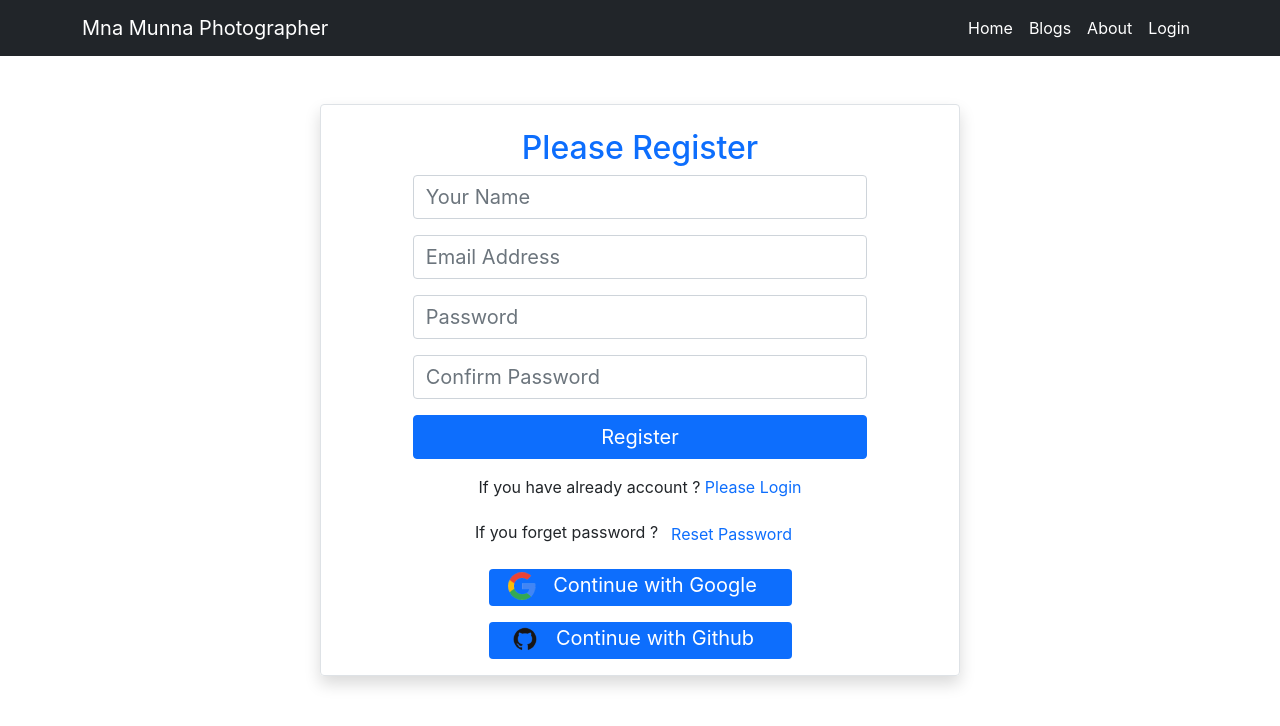
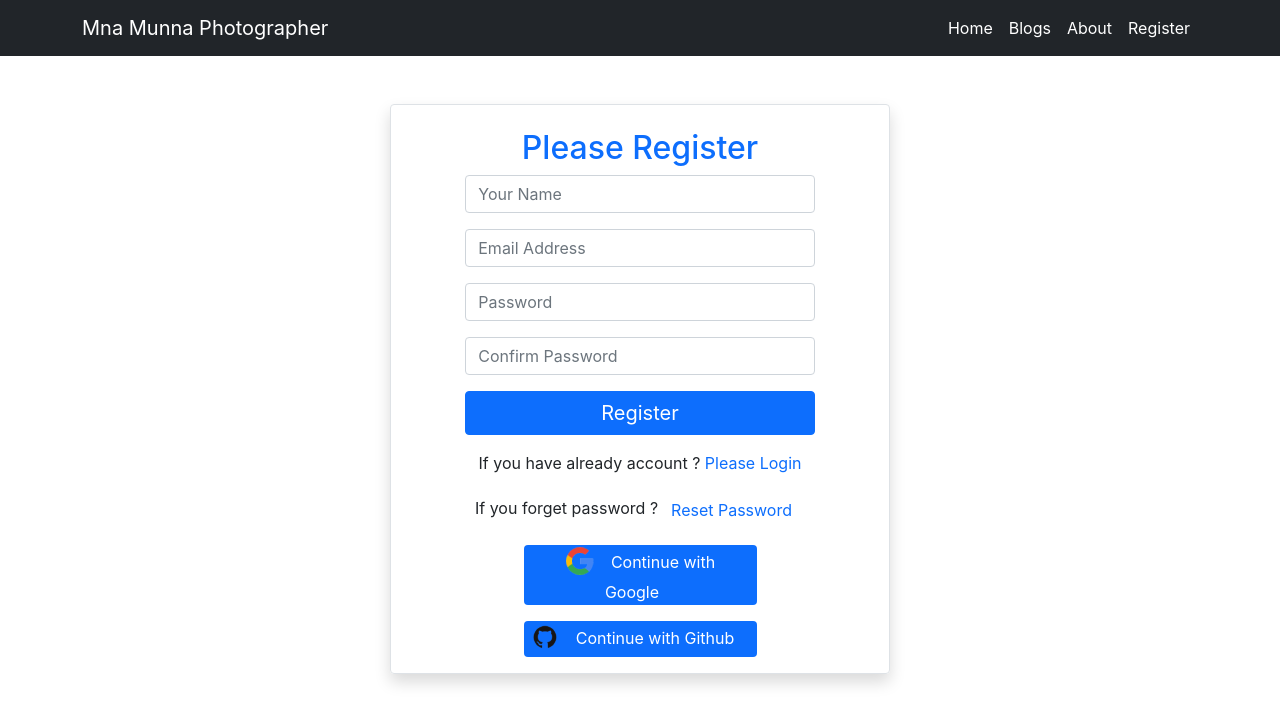
Before and after one commit to nurulazam-dev/mna-munna-photographer, a React (Create React App) app: page /register in a window 1280 px wide. Shown: the top 726 px of the page. Built offline with nearby package versions, Linux system fonts and the light colour scheme; no server answers.

Commit message:
some bag solve

```diff
--- a/src/Pages/Header/Header.js
+++ b/src/Pages/Header/Header.js
@@ -23,9 +23,12 @@ const Header = () => {
                         <Nav.Link as={Link} to="blogs" className='text-white'>Blogs</Nav.Link>
                         <Nav.Link as={Link} to="about" className='text-white'>About</Nav.Link>
                         {user ? <button className='btn btn-link text-white text-decoration-none' onClick={handleSignOut}>Sign out</button>
-                            : (<Nav.Link as={Link} to="login" className='text-white'>
+                            : (<Nav.Link as={Link} to="register" className='text-white'>
+                                Register
+                            </Nav.Link>) || (<Nav.Link as={Link} to="login" className='text-white'>
                                 Login
-                            </Nav.Link>)}
+                            </Nav.Link>)
+                            }
                     </Nav>
                 </Navbar.Collapse>
             </Container>
--- a/src/Pages/Login/Login.js
+++ b/src/Pages/Login/Login.js
@@ -11,7 +11,7 @@ const Login = () => {
         signInWithEmailAndPassword,
         user,
         loading,
-        error,
+        error
     ] = useSignInWithEmailAndPassword(auth);
 
     const navigate = useNavigate();
@@ -35,15 +35,15 @@ const Login = () => {
         navigate(from, { replace: true })
     }
     return (
-        <div className='container w-50 mx-auto border p-3 rounded mt-5 shadow'>
+        <div style={{width:"500px"}} className='container mx-auto border p-3 rounded mt-5 shadow'>
             <h2 className='text-primary text-center mt-2'>Please Login</h2>
             <form onSubmit={handleLogin} className='w-75 mx-auto'>
 
                 <div className="mb-3">
-                    <input type="email" className="form-control fs-5" onBlur={handleEmail} id="exampleInputEmail1" placeholder='Email Address' required />
+                    <input type="email" className="form-control fs-6" onBlur={handleEmail} id="exampleInputEmail1" placeholder='Email Address' required />
                 </div>
                 <div className="mb-3">
-                    <input type="password" onBlur={handlePassword} className="form-control fs-5" id="exampleInputPassword1" placeholder='Password' required />
+                    <input type="password" onBlur={handlePassword} className="form-control fs-6" id="exampleInputPassword1" placeholder='Password' required />
                 </div>
 
 
--- a/src/Pages/Login/SignInWithSocial/SignInWithSocial.js
+++ b/src/Pages/Login/SignInWithSocial/SignInWithSocial.js
@@ -1,22 +1,35 @@
 import React from 'react';
 import google from "../../../images/Social Logo/google.png"
 import github from "../../../images/Social Logo/github.png"
+import auth from '../../../Firebase/Firebase.init';
+import { useSignInWithGithub, useSignInWithGoogle } from 'react-firebase-hooks/auth';
+import { useNavigate } from 'react-router-dom';
 
 const SignInWithSocial = () => {
+    const [signInWithGoogle, user, loading, error] = useSignInWithGoogle(auth);
+    const [signInWithGithub] = useSignInWithGithub(auth);
+
+    const navigate=useNavigate();
+    if (user) {
+        navigate('/')
+    }
+
     return (
         <div>
             <p className='text-center'>If you forget password ?<button className='btn btn-link text-primary text-decoration-none'>Reset Password</button> </p>
             <div>
-                <button className=' w-50 mx-auto rounded bg-primary d-block border-0 text-center mb-3'>
+                <button onClick={() => signInWithGoogle()} className=' w-50 mx-auto rounded bg-primary d-block border-0 text-center mb-3'>
                     <img style={{ width: '30px' }} className='mb-1' src={google} alt="" />
-                    <span className='fs-5 px-3 text-white'>Continue with Google</span>
+                    <span className='fs-6 px-3 text-white'>Continue with Google</span>
                 </button>
+                <p className='text-danger'>{error}</p>
             </div>
             <div>
-                <button className=' w-50 mx-auto rounded bg-primary d-block border-0 text-center '>
+                <button onClick={() => signInWithGithub()} className=' w-50 mx-auto rounded bg-primary d-block border-0 text-center '>
                     <img style={{ width: '30px' }} className='mb-1' src={github} alt="" />
-                    <span className='fs-5 px-3 text-white'>Continue with Github</span>
+                    <span className='fs-6 px-3 text-white'>Continue with Github</span>
                 </button>
+                {/* <p>{githubError}</p> */}
             </div>
         </div>
     );
--- a/src/Pages/Register/Register.js
+++ b/src/Pages/Register/Register.js
@@ -40,24 +40,24 @@ const Register = () => {
         createUserWithEmailAndPassword(email, password);
     };
     if (user) {
-        navigate('/')
+        navigate('/login')
     }
 
     return (
-        <div className='container w-50 mx-auto border p-3 rounded mt-5 shadow'>
+        <div style={{width:"500px"}} className='container mx-auto border p-3 rounded mt-5 shadow'>
             <h2 className='text-primary text-center mt-2'>Please Register</h2>
             <form onSubmit={handleRegister} className='w-75 mx-auto'>
                 <div className="mb-3">
-                    <input type="text" className="form-control fs-5" id="exampleInputName1" placeholder='Your Name' />
+                    <input type="text" className="form-control fs-6" id="exampleInputName1" placeholder='Your Name' />
                 </div>
                 <div className="mb-3">
-                    <input type="email" onBlur={handleEmail} className="form-control fs-5" id="exampleInputEmail1" placeholder='Email Address' required />
+                    <input type="email" onBlur={handleEmail} className="form-control fs-6" id="exampleInputEmail1" placeholder='Email Address' required />
                 </div>
                 <div className="mb-3">
-                    <input type="password" onBlur={handlePassword} className="form-control fs-5" id="exampleInputPassword1" placeholder='Password' required />
+                    <input type="password" onBlur={handlePassword} className="form-control fs-6" id="exampleInputPassword1" placeholder='Password' required />
                 </div>
                 <div className="mb-3">
-                    <input type="password" onBlur={handleConfirmPassword} className="form-control fs-5" id="exampleInputConfirmPassword1" placeholder='Confirm Password' required />
+                    <input type="password" onBlur={handleConfirmPassword} className="form-control fs-6" id="exampleInputConfirmPassword1" placeholder='Confirm Password' required />
                 </div>
                 <p className='text-danger'>{error}</p>
                 <button type="submit" className="btn btn-primary w-100 mx-auto fs-5" onClick={() => createUserWithEmailAndPassword(email, password)}>Register</button>
```
